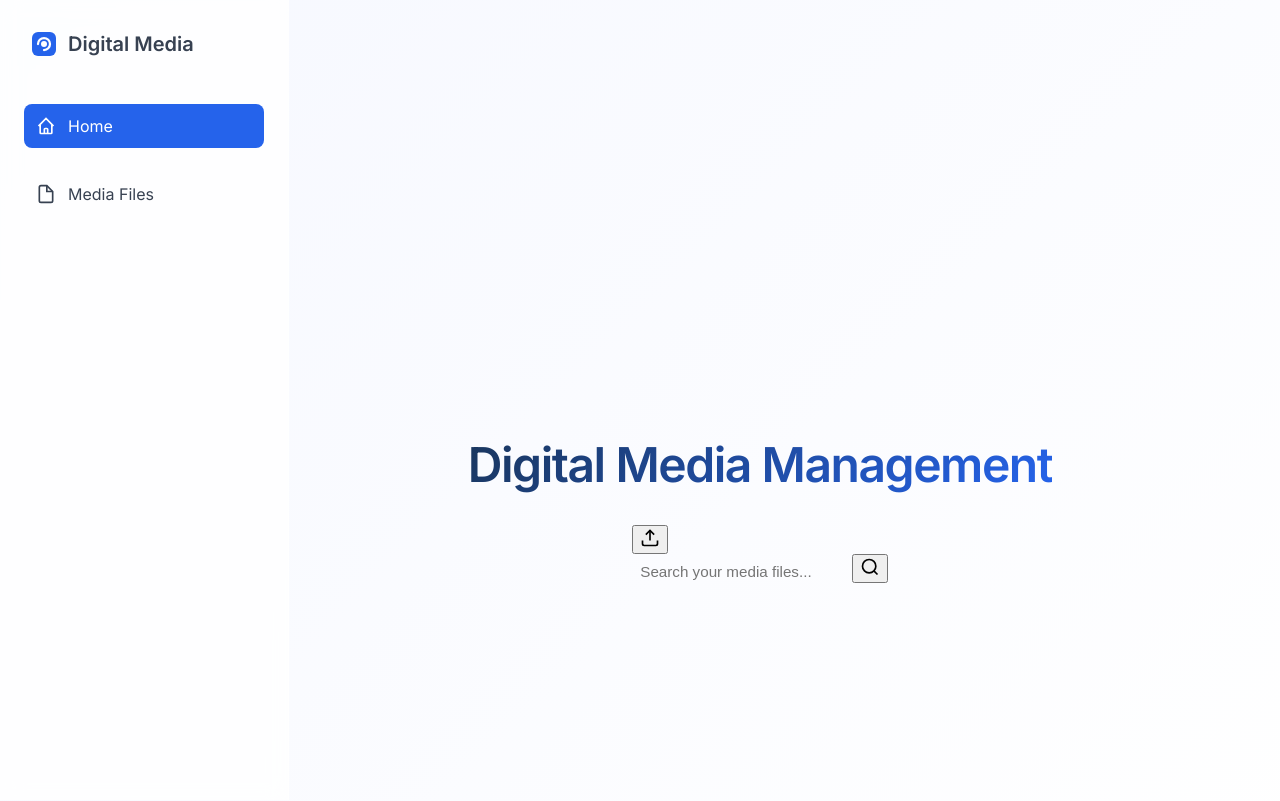
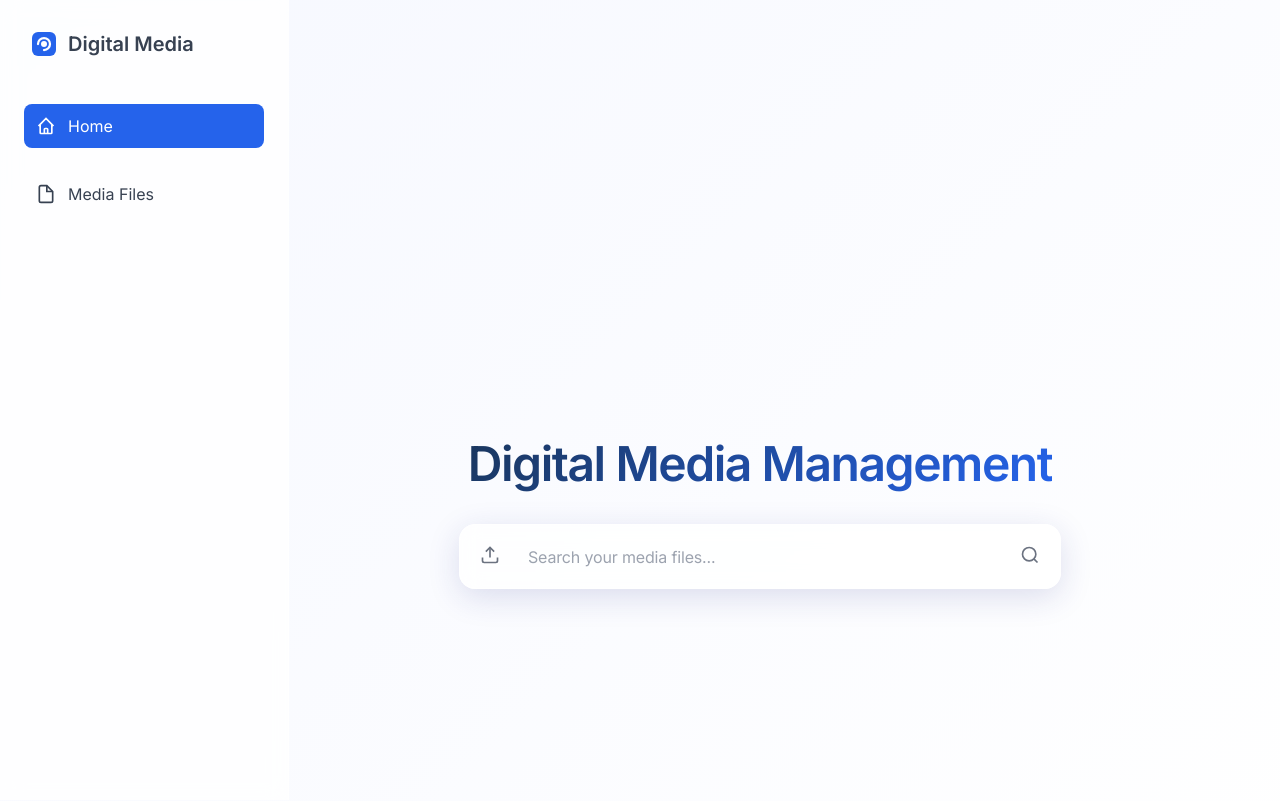
Before and after one commit to Batterlake/media-digital-rag, a FastAPI app: page / in a window 1280 px wide. Shown: the top 801 px of the page. Run offline with FastAPI, Linux system fonts and the light colour scheme; parts of the project's set-up code (start-up, migrations or seed data) failed here and were passed over.

Commit message:
fix(front): fix styling for index page

```diff
--- a/app/static/css/styles.css
+++ b/app/static/css/styles.css
@@ -129,6 +129,91 @@ body {
     animation: fadeIn 0.8s ease-out;
 }
 
+.search-bar-wrapper {
+    background: var(--glass-bg);
+    backdrop-filter: blur(10px);
+    -webkit-backdrop-filter: blur(10px);
+    border: 1px solid var(--glass-border);
+    border-radius: 16px;
+    transition: all 0.3s cubic-bezier(0.4, 0, 0.2, 1);
+    animation: slideUp 0.6s ease-out;
+    width: 100%;
+    max-width: 600px;
+    margin: 0 auto;
+}
+
+.search-bar-wrapper.initial {
+    box-shadow: 0 8px 32px 0 var(--glass-shadow);
+}
+
+.search-bar-wrapper.sticky {
+    position: sticky;
+    bottom: 1rem;
+    margin-top: 2rem;
+    z-index: 40;
+    box-shadow: 0 4px 12px 0 var(--glass-shadow);
+}
+
+.search-bar-content {
+    display: flex;
+    align-items: center;
+    padding: 0.75rem;
+    gap: 0.75rem;
+}
+
+.attach-button {
+    background: none;
+    border: none;
+    padding: 0.5rem;
+    cursor: pointer;
+    color: #6b7280;
+    border-radius: 10px;
+    transition: all 0.3s ease;
+}
+
+.attach-button:hover {
+    background-color: var(--hover-bg);
+    transform: scale(1.05);
+}
+
+.search-input-group {
+    flex: 1;
+    display: flex;
+    align-items: center;
+    gap: 0.5rem;
+}
+
+.search-box {
+    flex: 1;
+    border: none;
+    outline: none;
+    font-size: 1.1rem;
+    padding: 0.75rem;
+    color: var(--text-color);
+    font-family: inherit;
+    background: transparent;
+    letter-spacing: -0.01em;
+}
+
+.search-box::placeholder {
+    color: #9ca3af;
+}
+
+.search-button {
+    background: none;
+    border: none;
+    padding: 0.5rem;
+    cursor: pointer;
+    color: #6b7280;
+    border-radius: 10px;
+    transition: all 0.3s ease;
+}
+
+.search-button:hover {
+    background-color: var(--hover-bg);
+    transform: scale(1.05);
+}
+
 /* Files Page Styles */
 .container {
     max-width: 1200px;
@@ -161,7 +246,7 @@ body {
     outline: none;
     background: transparent;
     padding: 0.5rem;
-    font-size: 0.95rem;
+    font-size: 1rem;
     color: var(--text-color);
 }
 
```
Also changed, not shown: other parts of app/static/css/styles.css (+18 -19 lines).
